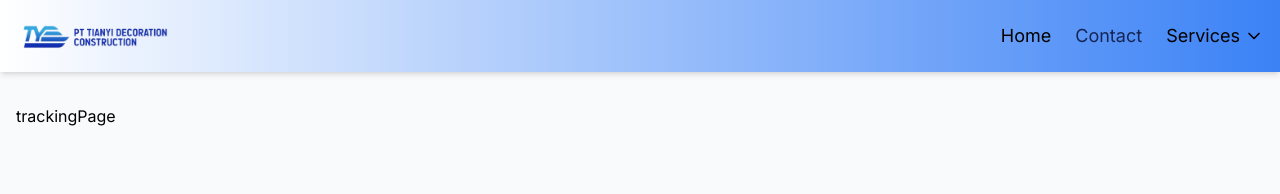
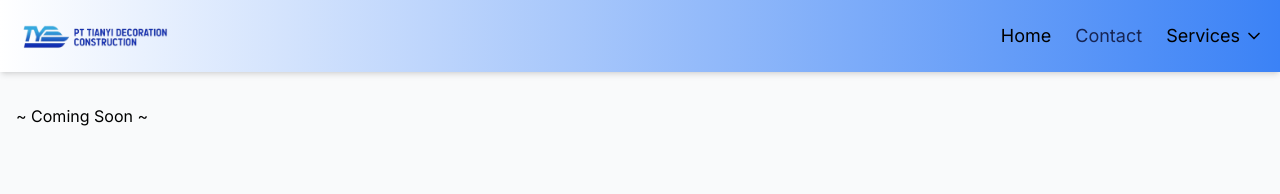
Before and after one commit to WinstonAlfred/Tianyi-User, a Next.js app: page /tracking in a window 1280 px wide. Shown: the top 194 px of the page. Built offline with nearby package versions, Linux system fonts and the light colour scheme.

Commit message:
modified:   app/tracking/page.tsx

```diff
--- a/app/tracking/page.tsx
+++ b/app/tracking/page.tsx
@@ -2,7 +2,7 @@ import React from 'react'
 
 const trackingPage = () => {
   return (
-    <div>trackingPage</div>
+    <div> ~ Coming Soon ~</div>
   )
 }
 
```
